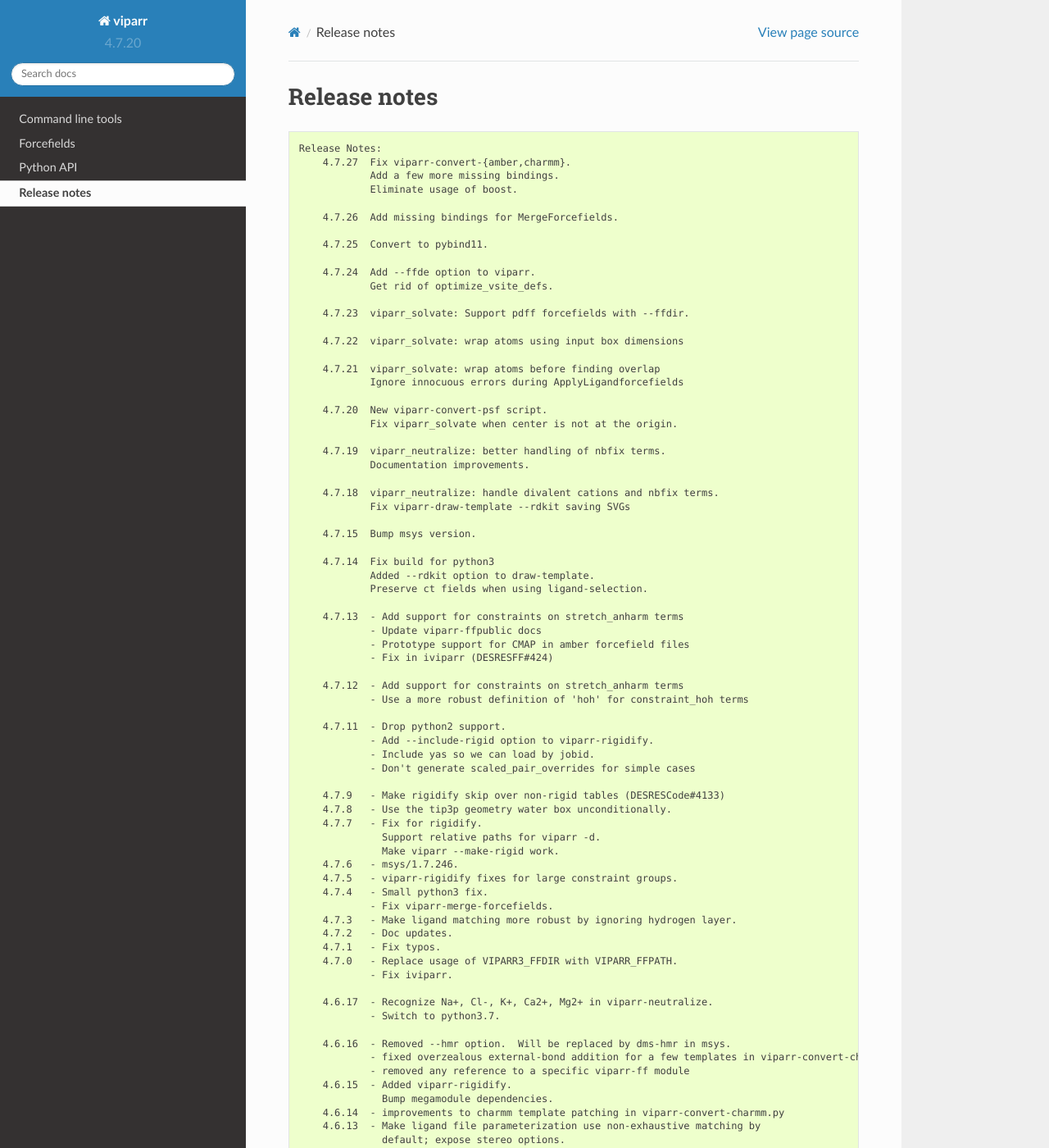
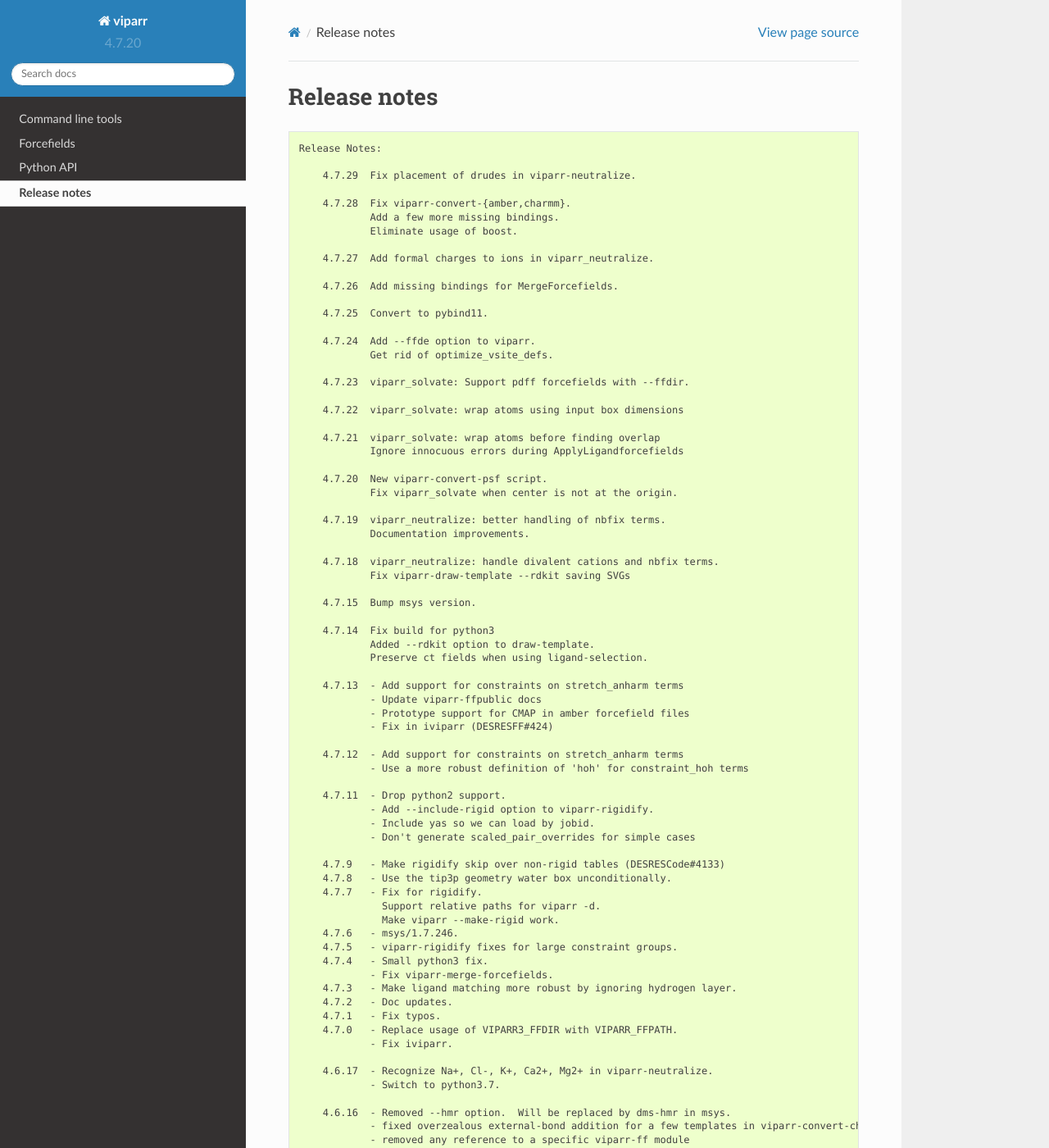
Before and after one commit to DEShawResearch/viparr, a Sphinx documentation site: the page built from doc/source/release_notes.rst, in a window 1280 px wide and 1400 px high. Shown: the whole window at 82% size. Built offline with Sphinx 7.4.7 and the Read the Docs theme 2.0.0, drawn with Linux system fonts in a browser that asks for light colours; the version number is read from the project's files by our own code; some of the changed text lies outside the part shown.

Commit message:
Release notes.

```diff
--- a/doc/source/release_notes.txt
+++ b/doc/source/release_notes.txt
@@ -1,7 +1,12 @@
 Release Notes:
-    4.7.27  Fix viparr-convert-{amber,charmm}.
+
+    4.7.29  Fix placement of drudes in viparr-neutralize.
+
+    4.7.28  Fix viparr-convert-{amber,charmm}.
             Add a few more missing bindings.
             Eliminate usage of boost.
+
+    4.7.27  Add formal charges to ions in viparr_neutralize.
 
     4.7.26  Add missing bindings for MergeForcefields.
 
```
